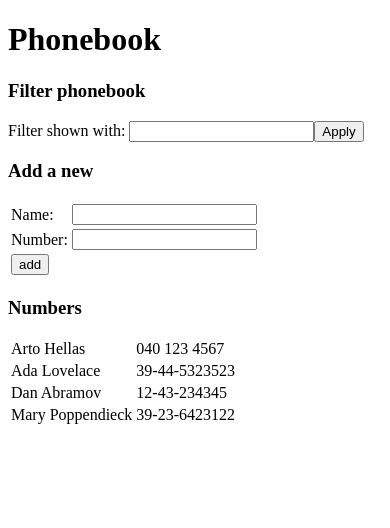
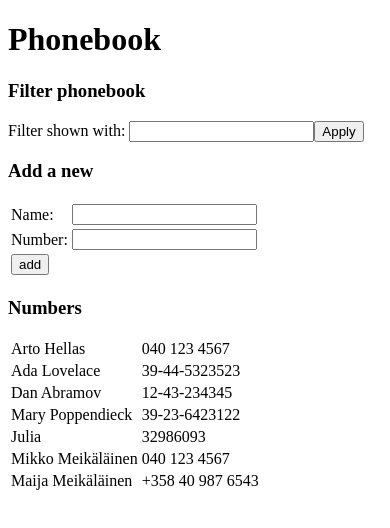
Before and after one commit to JuliaKuisma1/Fullstack2019_Julia_Kuisma, a React (Create React App) app in the folder osa2/phonebook/: page / in a window 390 px wide. Shown: the top 528 px of the page. Built offline with nearby package versions, Linux system fonts and the light colour scheme; data requests are answered from the project's data file.

Commit message:
phonebook step7

```diff
--- a/osa2/phonebook/db.json
+++ b/osa2/phonebook/db.json
@@ -2,19 +2,38 @@
   "persons": [
     {
       "name": "Arto Hellas",
-            "number": "040 123 4567"
+      "number": "040 123 4567",
+      "id": 1
     },
     {
       "name": "Ada Lovelace",
-            "number": "39-44-5323523"
+      "number": "39-44-5323523",
+      "id": 2
     },
     {
       "name": "Dan Abramov",
-            "number": "12-43-234345"
+      "number": "12-43-234345",
+      "id": 3
     },
     {
       "name": "Mary Poppendieck",
-            "number": "39-23-6423122"
+      "number": "39-23-6423122",
+      "id": 4
+    },
+    {
+      "name": "Julia",
+      "number": "32986093",
+      "id": 5
+    },
+    {
+      "name": "Mikko Meikäläinen",
+      "number": "040 123 4567",
+      "id": 6
+    },
+    {
+      "name": "Maija Meikäläinen",
+      "number": "+358 40 987 6543",
+      "id": 7
     }
   ]
 }
--- a/osa2/phonebook/src/App.js
+++ b/osa2/phonebook/src/App.js
@@ -2,7 +2,7 @@ import React, { useState, useEffect } from 'react';
 import PersonForm from './components/PersonForm';
 import Persons from './components/Persons';
 import Filter from './components/Filter';
-import axios from 'axios';
+import personService from './services/persons';
 
 const App = (props) => {
   // array that contains all person information
@@ -14,13 +14,12 @@ const App = (props) => {
   const [ filtered, setFiltered ] = useState([])
 
   const hook = () => {
-    console.log('effect')
-    axios
-      .get('http://localhost:3001/persons')
-      .then(response => {
-        console.log('promise fulfilled')
-        setPersons(response.data)
-      })
+    // get all persons from json server
+    personService
+      .getAll()
+        .then(initialPersons => {
+          setPersons(initialPersons)
+        })
   };
 
   useEffect(hook, []);
@@ -30,7 +29,8 @@ const App = (props) => {
     event.preventDefault();
     const personObject = {
       name: newName,
-      number: newNumber
+      number: newNumber,
+      id: persons.length +1
     };
     // display alert if name already exists
     if (checkValue(personObject.name, persons) === 'Exist') {
@@ -38,9 +38,14 @@ const App = (props) => {
     }
     // set personObject to array and clear input fields
     else {
-      setPersons(persons.concat(personObject));
-      setNewName('');
-      setNewNumber('');
+      // add person to json server
+      personService
+        .createPerson(personObject)
+          .then(createdPerson => {
+            setPersons(persons.concat(createdPerson));
+            setNewName('');
+            setNewNumber('');
+          })
     }
   }
 
--- /dev/null
+++ b/osa2/phonebook/src/services/persons.js
@@ -0,0 +1,19 @@
+import axios from 'axios';
+const baseUrl = 'http://localhost:3001/persons';
+
+const getAll = () => {
+    const request = axios.get(baseUrl);
+    return request.then(response => response.data);
+}
+
+const createPerson = newObject => {
+    const request = axios.post(baseUrl, newObject);
+    return request.then(response => response.data);
+}
+
+const update = (id, newObject) => {
+    const request = axios.put(`${baseUrl}/${id}`, newObject);
+    return request.then(response => response.data);
+}
+
+export default { getAll, createPerson, update }
```
Lines whose indentation alone changed are shown as unchanged.
